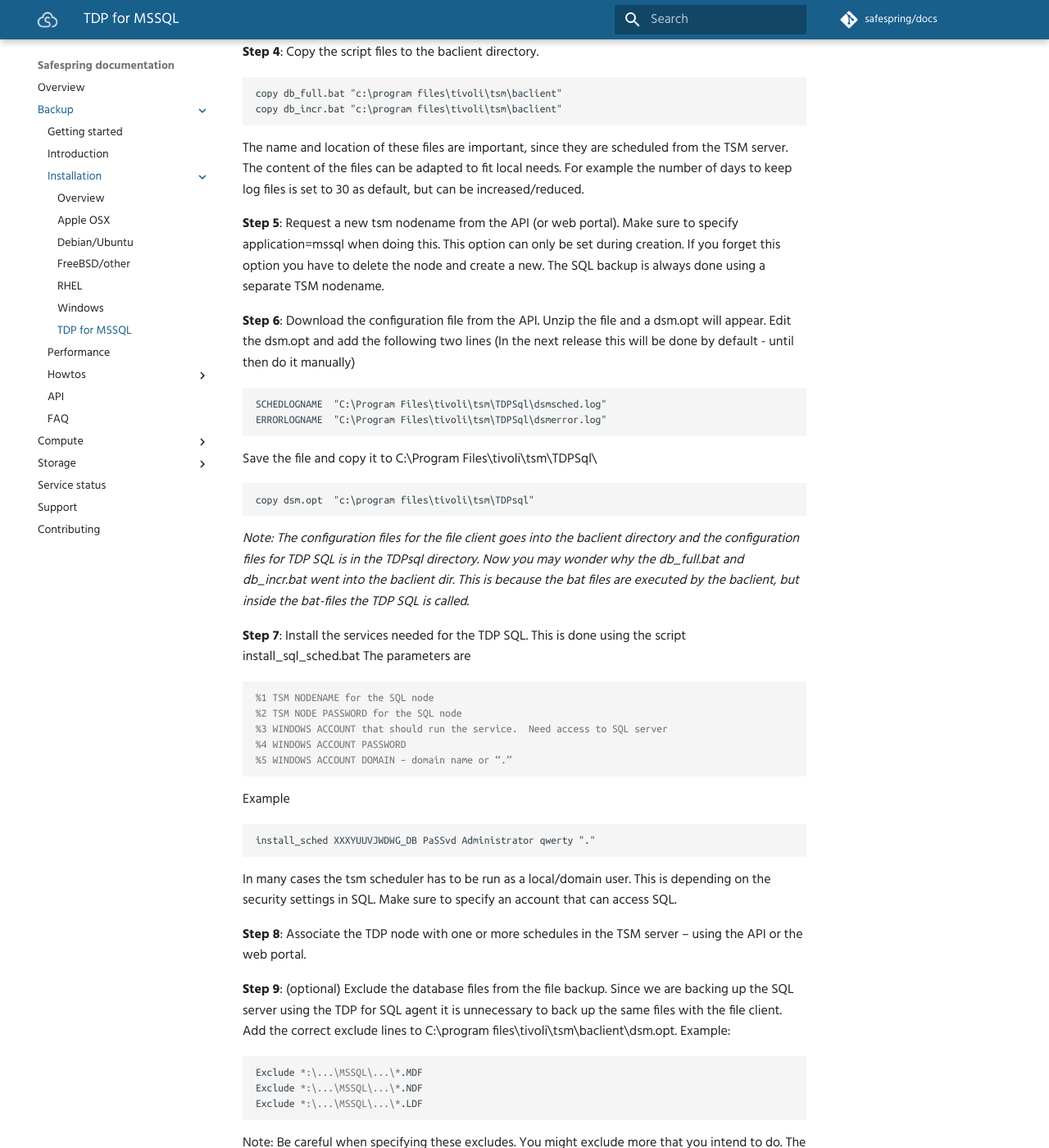
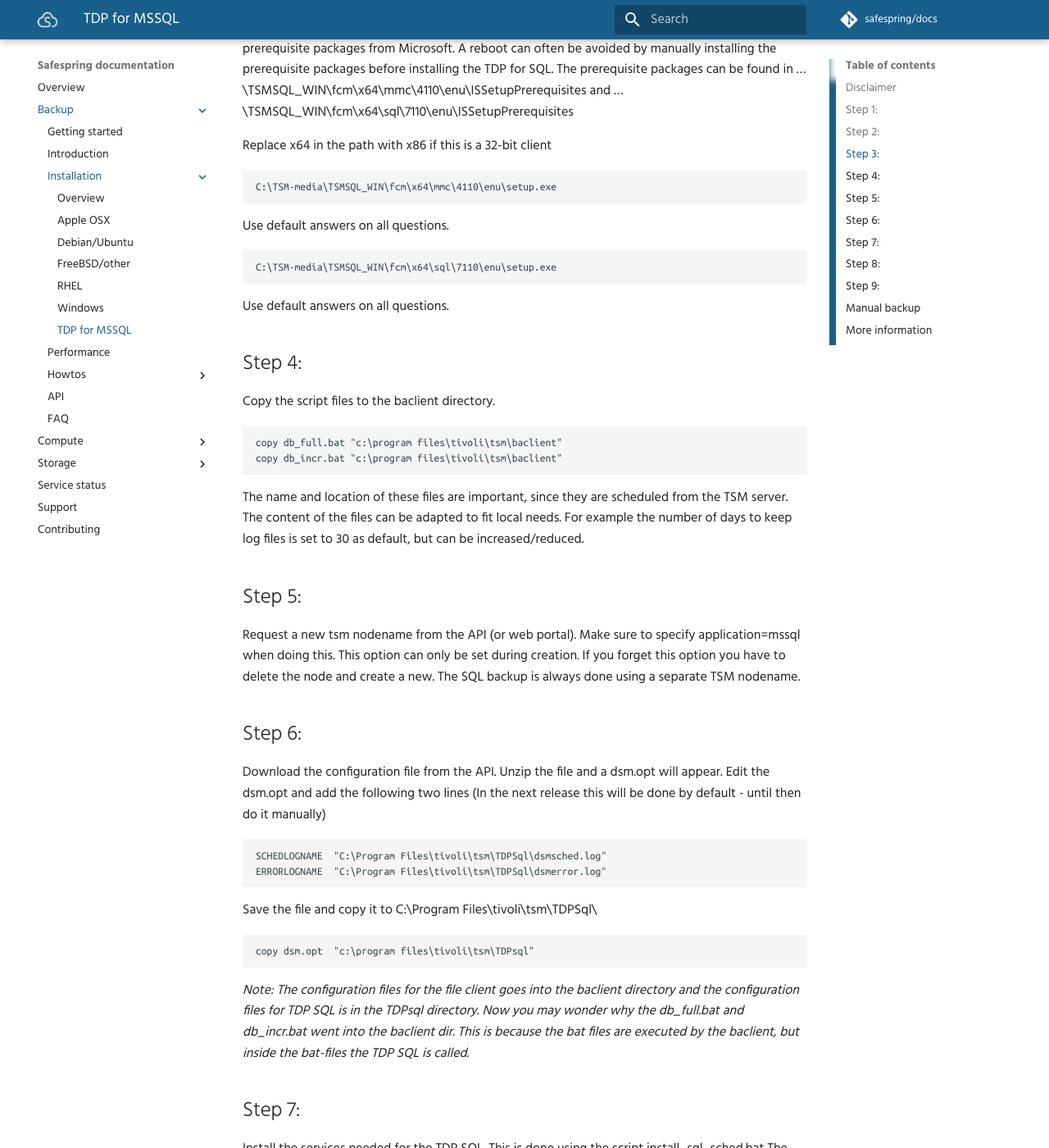
Before and after one commit to safespring/docs, an MkDocs documentation site: the page built from content/backup/install/tdp-for-mssql.md, in a window 1280 px wide and 1400 px high, scrolled down 1078 px. Shown: the whole window at 82% size. Built offline with MkDocs 1.6.1 and Material for MkDocs 9.7.7, drawn with Linux system fonts in a browser that asks for light colours; comment, search, counter and statistics services are not loaded; old or Windows-style settings are respelled for this version of MkDocs; some of the changed text lies outside the part shown.

Commit message:
Formatting

```diff
--- a/content/backup/install/tdp-for-mssql.md
+++ b/content/backup/install/tdp-for-mssql.md
@@ -1,4 +1,8 @@
-**Disclaimer**:  This instruction is for a single standalone, non-clustered, SQL server with one SQL server instance.  There can be several databases within this single instance and all are backed up. If you have a more complex setup such as
+Disclaimer
+----------
+
+ This instruction is for a single standalone, non-clustered, SQL server with one SQL server instance.  There can be several databases within this single instance and all are backed up. If you have a more complex setup such as
+
 * Clustered SQL servers
 * Many SQL server instances
 
@@ -8,9 +12,15 @@
 
 **Prerequisite 2**:   Installation and configuration of the file client, a.k.a. baclient has to be completed prior to this installation.  Among other things the file client installs/configures the SSL certificates and the TSM API.
 
-**Step 1**: Download the TDP for SQL media https://api.cloud.ipnett.se/dist/tsm/db/mssql/TSM_DB_7.1.1_DP_MS_SQL_ML.exe and save it in a local directory.  In this example C:\TSM-media is used. Execute the .exe file and it will unpack the files.
+Step 1:
+-------
 
-**Step 2**: Download the support files to the same directory.
+Download the TDP for SQL media https://api.cloud.ipnett.se/dist/tsm/db/mssql/TSM_DB_7.1.1_DP_MS_SQL_ML.exe and save it in a local directory.  In this example C:\TSM-media is used. Execute the .exe file and it will unpack the files.
+
+Step 2:
+-------
+
+Download the support files to the same directory.
 
   https://api.cloud.ipnett.se/dist/tsm/db/mssql/db_full.bat
 
@@ -18,7 +28,10 @@
 
   https://api.cloud.ipnett.se/dist/tsm/db/mssql/install_sched.bat
 
-**Step 3**: Install the TDP for SQL the following commands.
+Step 3:
+-------
+
+Install the TDP for SQL the following commands.
 
 NOTE: There is a risk that the last command reboots the server.  The reboot is caused by the prerequisite packages from Microsoft.  A reboot can often be avoided by manually installing the prerequisite packages before installing the TDP for SQL.  The prerequisite packages can be found in …\TSMSQL_WIN\fcm\x64\mmc\4110\enu\ISSetupPrerequisites and …\TSMSQL_WIN\fcm\x64\sql\7110\enu\ISSetupPrerequisites
 
@@ -32,17 +45,26 @@
 
 Use default answers on all questions.
 
-**Step 4**: Copy the script files to the baclient directory.
+Step 4:
+-------
+
+Copy the script files to the baclient directory.
 
     copy db_full.bat "c:\program files\tivoli\tsm\baclient"
     copy db_incr.bat "c:\program files\tivoli\tsm\baclient"
 
 The name and location of these files are important, since they are scheduled from the TSM server. The content of the files can be adapted to fit local needs.  For example the number of days to keep log files is set to 30 as default, but can be increased/reduced.
 
-**Step 5**:  Request a new tsm nodename from the API (or web portal).  Make sure to specify application=mssql when doing this.   This option can only be set during creation.  If you forget this option you have to delete the node and create a new.
+Step 5:
+-------
+
+Request a new tsm nodename from the API (or web portal).  Make sure to specify application=mssql when doing this.   This option can only be set during creation.  If you forget this option you have to delete the node and create a new.
 The SQL backup is always done using a separate TSM nodename.
 
-**Step 6**: Download the configuration file from the API.   Unzip the file and a dsm.opt will appear.
+Step 6:
+-------
+
+Download the configuration file from the API.   Unzip the file and a dsm.opt will appear.
 Edit the dsm.opt and add the following two lines  (In the next release this will be done by default - until then do it manually)
 
     SCHEDLOGNAME  "C:\Program Files\tivoli\tsm\TDPSql\dsmsched.log"
@@ -54,7 +76,10 @@
 
 _Note:  The configuration files for the file client goes into the baclient directory and the configuration files for TDP SQL is in the TDPsql directory.  Now you may wonder why the db_full.bat and db_incr.bat went into the baclient dir.  This is because the bat files are executed by the baclient, but inside the bat-files the TDP SQL is called._
 
-**Step 7**: Install the services needed for the TDP SQL.  This is done using the script install_sql_sched.bat The parameters are
+Step 7:
+-------
+
+Install the services needed for the TDP SQL.  This is done using the script install_sql_sched.bat The parameters are
 
     %1 TSM NODENAME for the SQL node
     %2 TSM NODE PASSWORD for the SQL node
@@ -68,9 +93,15 @@
 
 In many cases the tsm scheduler has to be run as a local/domain user.  This is depending on the security settings in SQL.  Make sure to specify an account that can access SQL.
 
-**Step 8**: Associate the TDP node with one or more schedules in the TSM server – using the API or the web portal.
+Step 8:
+-------
 
-**Step 9**: (optional) Exclude the database files from the file backup.  Since we are backing up the SQL server using the TDP for SQL agent it is unnecessary to back up the same files with the file client.
+Associate the TDP node with one or more schedules in the TSM server – using the API or the web portal.
+
+Step 9:
+-------
+
+(optional) Exclude the database files from the file backup.  Since we are backing up the SQL server using the TDP for SQL agent it is unnecessary to back up the same files with the file client.
 Add the correct exclude lines to C:\program files\tivoli\tsm\baclient\dsm.opt.   Example:
 
     Exclude *:\...\MSSQL\...\*.MDF
@@ -84,12 +115,14 @@
     “*” matches zero or more characters in a file name or disk name.
     “\…\” match zero or more directories.  “*” does not apply to directories.
 
-**Manual backup**
+Manual backup
+-------------
 
 Manual backup and restores can be done using the GUI called **DP for SQL Management Console**.
 
 The scripts db_full.bat and db_incr.bat can also be used to start attendant backups manually.
 
-**More information**
+More information
+----------------
 
 The complete manual can be found here http://www-01.ibm.com/support/knowledgecenter/SSGSG7_7.1.0/com.ibm.itsm.db.sql.doc/b_dp_sql_iuguide.pdf
```
